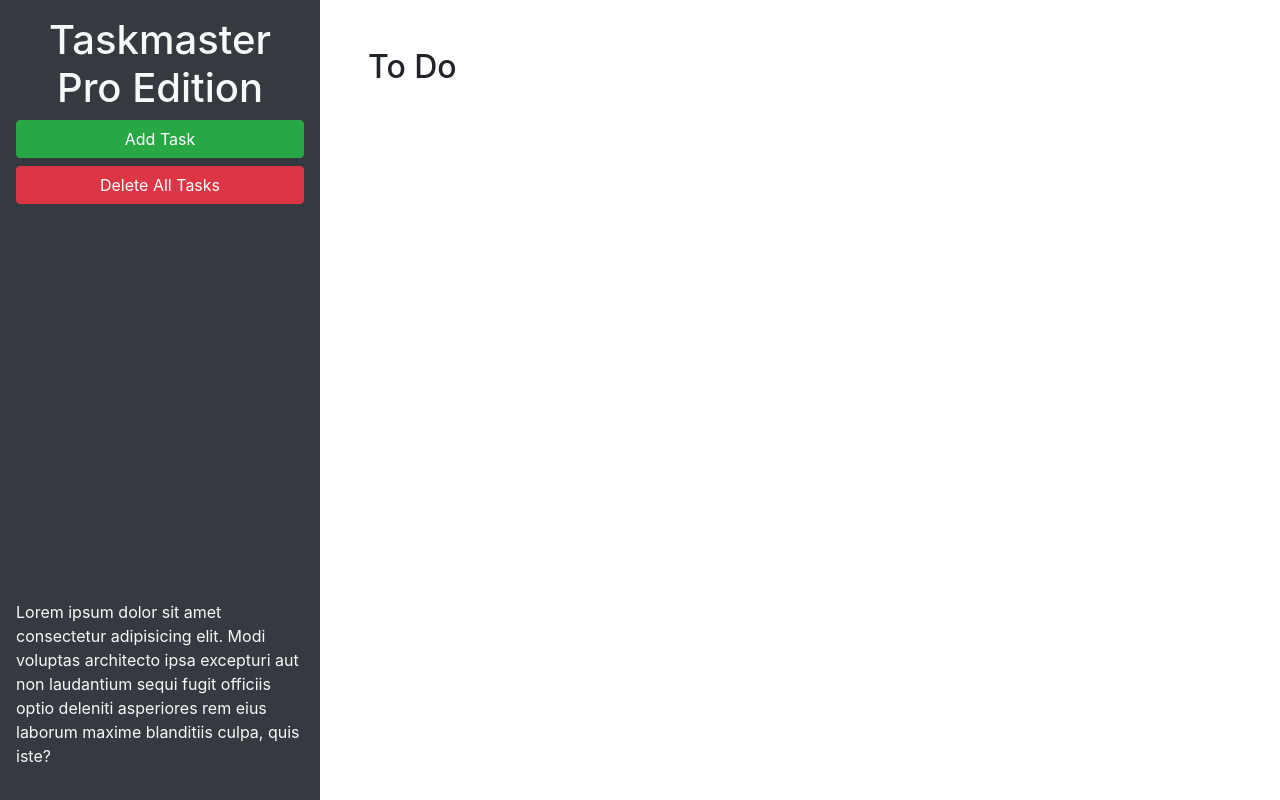
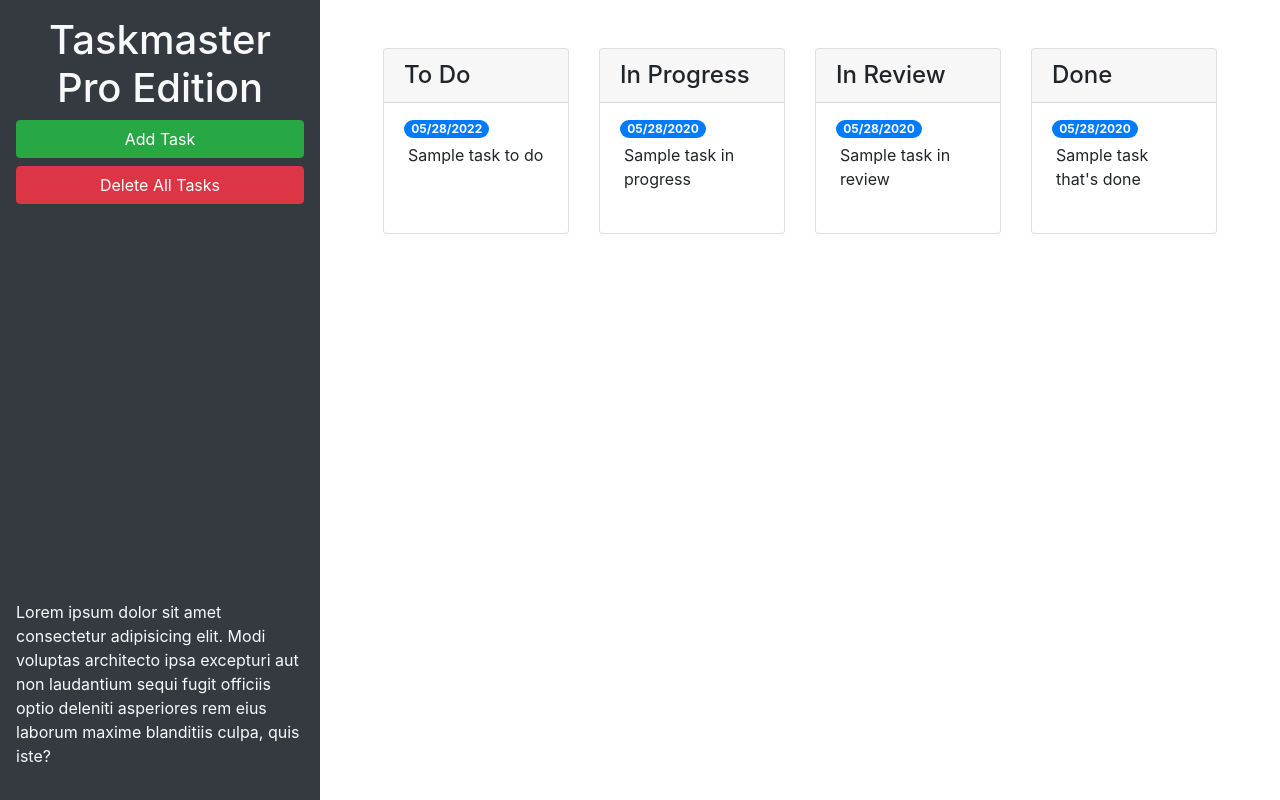
Before and after one commit to nmsiegel1/Taskmaster-Pro, a plain HTML site: page index.html in a window 1280 px wide. Drawn offline with nearby package versions, Linux system fonts and the light colour scheme.

Commit message:
add bootstrap features to cards and input elements

```diff
--- a/index.html
+++ b/index.html
@@ -24,9 +24,62 @@
       </p>
     </header>
     <main class="col-12 col-lg-9">
-      <div class="m-5">
-        <h2>To Do</h2>
-        <ul id="list-toDo" class="list-group"> </ul>
+      <div class="m-5 row justify-content-around">
+        <!-- todo start -->
+        <div class="col-12 col-md-6 col-xl-3 mb-3">
+          <div class="card">
+            <h4 class="card-header">
+              To Do
+            </h4>
+            <ul id="list-toDo" class="list-group list-group-flush">
+            <li class="list-group-item">
+              <span class="badge badge-primary badge-pill">05/28/2022</span>
+              <p class="m-1">Sample task to do</p>
+            </li>
+          </ul>
+          </div>
+        </div>
+        <!-- in progress start -->
+        <div class="col-12 col-md-6 col-xl-3 mb-3">
+          <div class="card">
+          <h4 class="card-header">
+            In Progress
+          </h4>
+          <ul id="list-inProgress" class="list-group list-group-flush">
+            <li class="list-group-item">
+              <span class="badge badge-primary badge-pill">05/28/2020</span>
+              <p class="m-1">Sample task in progress</p>
+            </li>
+          </ul>
+        </div>
+        </div>
+        <div class="col-12 col-md-6 col-xl-3 mb-3">
+          <div class="card">
+          <h4 class="card-header">
+            In Review
+          </h4>
+          <ul id="list-inReview" class="list-group list-group-flush">
+            <li class="list-group-item">
+              <span class="badge badge-primary badge-pill">05/28/2020</span>
+              <p class="m-1">Sample task in review</p>
+            </li>
+          </ul>
+          </div>
+        </div>
+        <!-- in review start  -->
+        <div class="col-12 col-md-6 col-xl-3 mb-3">
+          <div class="card">
+          <h4 class="card-header">
+            Done
+          </h4>
+            <ul id="list-done" class="list-group list-group-flush">
+              <li class="list-group-item">
+                <span class="badge badge-primary badge-pill">05/28/2020</span>
+                <p class="m-1">Sample task that's done</p>
+              </li>
+            </ul>
+        </div>
+        </div>
       </div>
     </main>
   </div>
@@ -46,11 +99,11 @@
           <form>
             <div class="form-group">
               <label for="modalTaskDescription">Task description</label>
-              <textarea id="modalTaskDescription" rows="3"></textarea>
+              <textarea id="modalTaskDescription" rows="3" class="form-control"></textarea>
             </div>
             <div class="form-group">
               <label for="modalDueDate">Due date</label>
-              <input type="text" id="modalDueDate" placeholder="mm/dd/yyyy" autocomplete="off" />
+              <input type="text" class="form-control" id="modalDueDate" placeholder="mm/dd/yyyy" autocomplete="off" />
             </div>
           </form>
         </div>
```
